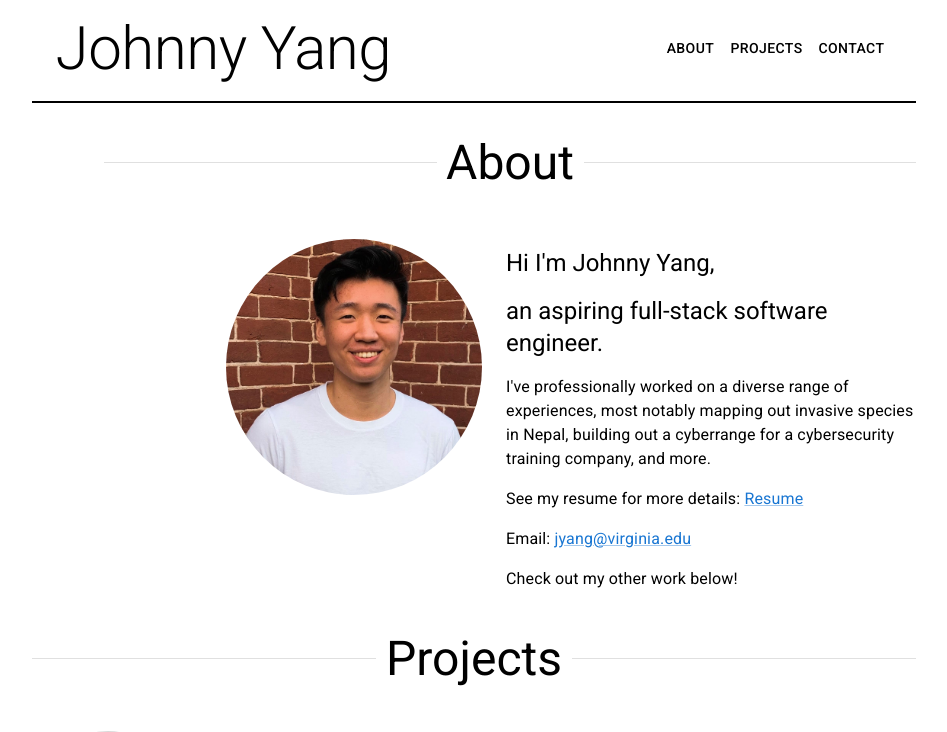
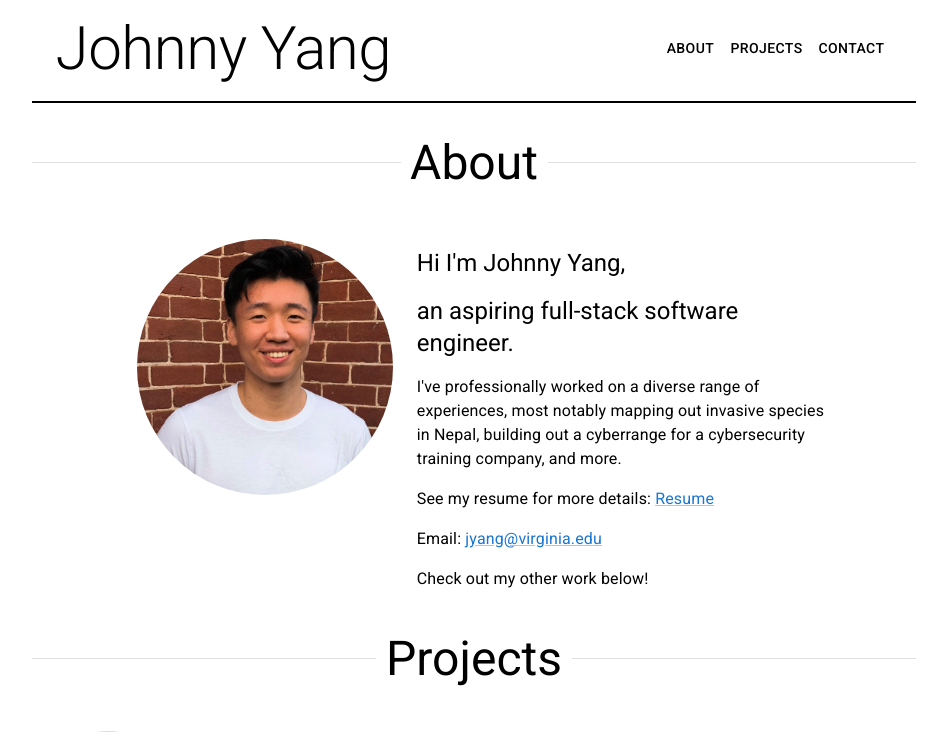
Before and after one commit to johnny-yang-4102/johnny-yang-4102.github.io, a React (Create React App) app: page / in a window 1280 px wide. Shown: the top 732 px of the page, without its empty margins (166-1113 px from the left). Built offline with nearby package versions, Linux system fonts and the light colour scheme.

Commit message:
Add google analytics and centering for abt section

```diff
--- a/public/index.html
+++ b/public/index.html
@@ -1,14 +1,12 @@
 <!DOCTYPE html>
 <html lang="en">
+
 <head>
   <meta charset="utf-8" />
   <meta name="viewport" content="initial-scale=1, width=device-width" />
   <link rel="icon" href="%PUBLIC_URL%/favicon.ico" />
   <meta name="theme-color" content="#000000" />
-    <meta
-      name="description"
-      content="Portfolio website showcasing myself and projects"
-    />
+  <meta name="description" content="Portfolio website showcasing myself and projects" />
   <link rel="apple-touch-icon" href="%PUBLIC_URL%/logo192.png" />
   <!--
       manifest.json provides metadata used when your web app is installed on a
@@ -25,7 +23,18 @@
       Learn how to configure a non-root public URL by running `npm run build`.
     -->
   <title>Johnny Yang</title>
+
+  <!-- Global site tag (gtag.js) - Google Analytics -->
+  <script async src="https://www.googletagmanager.com/gtag/js?id=G-WR9S9NZ6MB"></script>
+  <script>
+    window.dataLayer = window.dataLayer || [];
+    function gtag() { dataLayer.push(arguments); }
+    gtag('js', new Date());
+
+    gtag('config', 'G-WR9S9NZ6MB');
+  </script>
 </head>
+
 <body>
   <noscript>You need to enable JavaScript to run this app.</noscript>
   <div id="root"></div>
@@ -40,4 +49,5 @@
       To create a production bundle, use `npm run build` or `yarn build`.
     -->
 </body>
+
 </html>
--- a/src/App.js
+++ b/src/App.js
@@ -11,7 +11,7 @@ function App() {
       <NavBar />
 
       <Grid item>
-        <Divider textAlign="center" variant="inset"><Typography variant="h3" id="about">About</Typography></Divider>
+        <Divider textAlign="center"><Typography variant="h3" id="about">About</Typography></Divider>
       </Grid>
 
       <AboutSection />
--- a/src/components/AboutSection.js
+++ b/src/components/AboutSection.js
@@ -9,10 +9,10 @@ import './components.css'
 
 const AboutSection = () => {
   return (
-    <Grid container spacing={2} justifyContent="flex-end">
+    <Grid container spacing={2} justifyContent="center">
 
 
-      <Grid item xs={12} sm="auto" >
+      <Grid item xs={12} sm="auto">
         <Avatar alt="Johnny Yang" src={Pic} sx={{ width: 256, height: 256 }} />
       </Grid>
 
```
Lines whose indentation alone changed are shown as unchanged.
